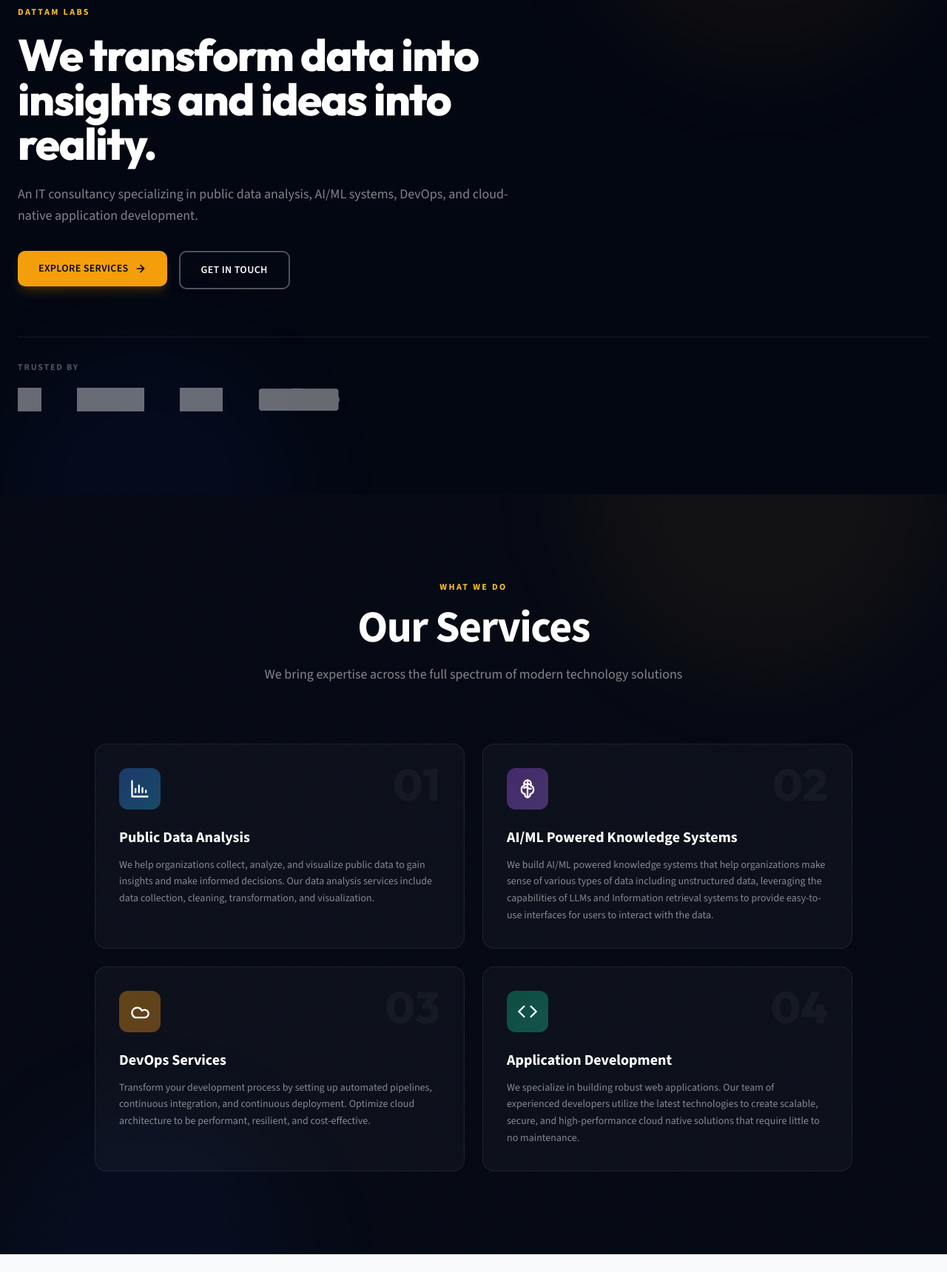
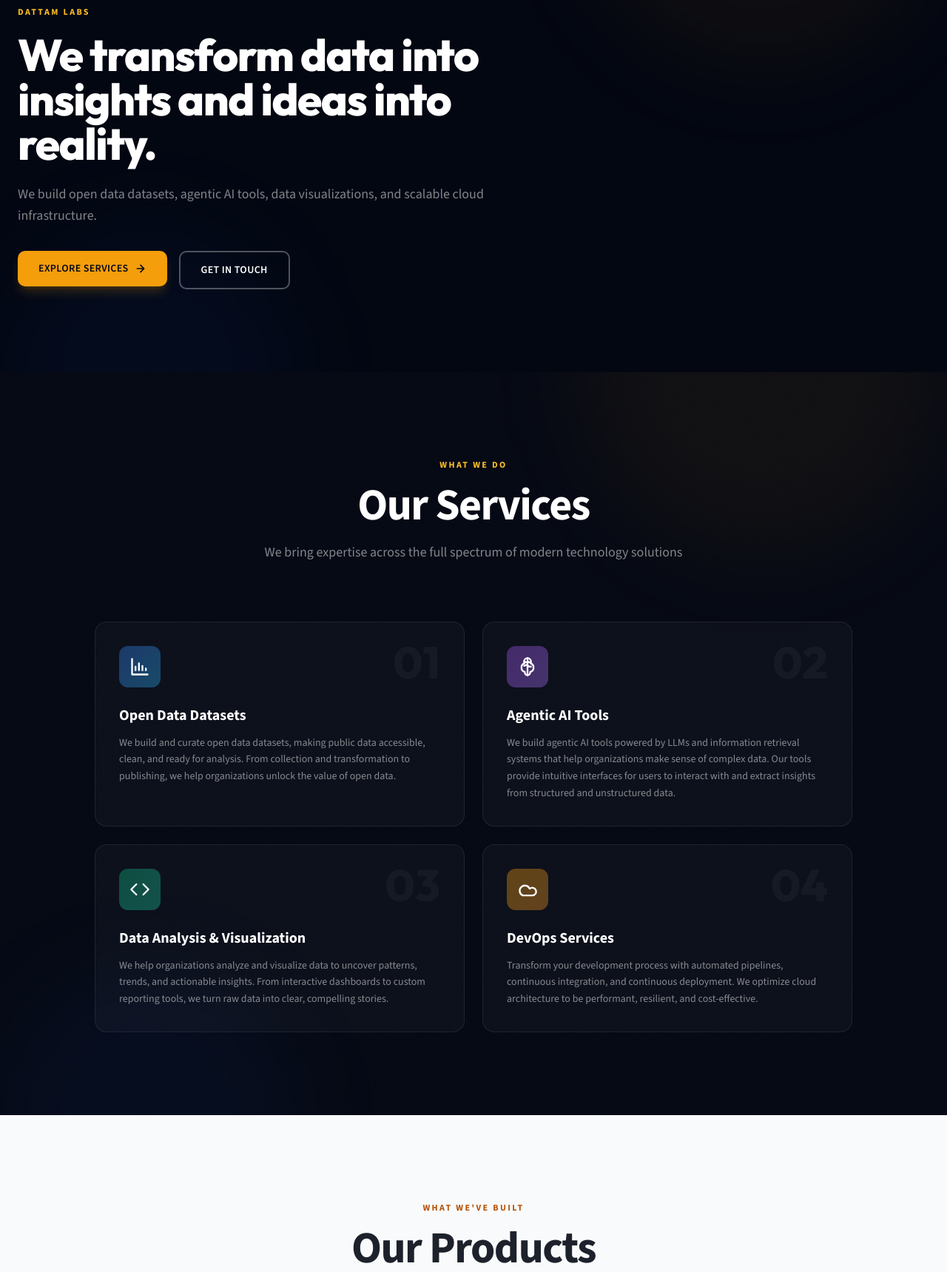
Before and after one commit to dattam-in/dattam.in, an Astro site in the folder apps/dattam-v1/: page / in a window 1280 px wide. Shown: the part 157-1876 px from the top of the page at 74% size. Built offline with nearby package versions, Linux system fonts and the light colour scheme; Astro itself is replaced by a stand-in of ours; no server answers.

Commit message:
Update services to match actual work areas, fix hero section

```diff
--- a/apps/dattam-v1/src/components/Hero.astro
+++ b/apps/dattam-v1/src/components/Hero.astro
@@ -13,7 +13,7 @@
         We transform data into insights and ideas into reality.
       </h1>
       <p class="text-lg text-white/50 mb-8 max-w-2xl leading-relaxed">
-        An IT consultancy specializing in public data analysis, AI/ML systems, DevOps, and cloud-native application development.
+        We build open data datasets, agentic AI tools, data visualizations, and scalable cloud infrastructure.
       </p>
       <div class="flex flex-col sm:flex-row items-start gap-4">
         <a href="#services" class="btn-primary">
@@ -25,16 +25,5 @@
         </a>
       </div>
     </div>
-
-    <!-- Inline social proof -->
-    <div class="mt-16 pt-8 border-t border-white/[0.08]">
-      <p class="text-xs font-bold tracking-[0.15em] uppercase text-white/30 mb-5">Trusted by</p>
-      <div class="flex flex-wrap items-center gap-8 md:gap-12">
-        <img src="/clients/chartr_logo.jpg" alt="Chartr logo" width="100" height="40" loading="eager" class="h-8 w-auto brightness-0 invert opacity-40" />
-        <img src="/clients/pradhilogo.jpg" alt="Pradhi logo" width="100" height="40" loading="eager" class="h-8 w-auto brightness-0 invert opacity-40" />
-        <img src="/clients/ceewlogo.jpg" alt="CEEW logo" width="100" height="40" loading="eager" class="h-8 w-auto brightness-0 invert opacity-40" />
-        <img src="/clients/startechlogo.png" alt="StarTech365 logo" width="100" height="40" loading="eager" class="h-8 w-auto brightness-0 invert opacity-40" />
-      </div>
-    </div>
   </div>
 </section>
--- a/apps/dattam-v1/src/components/ServicesSection.astro
+++ b/apps/dattam-v1/src/components/ServicesSection.astro
@@ -3,35 +3,35 @@
 
 const services = [
   {
-    title: 'Public Data Analysis',
-    desc: 'We help organizations collect, analyze, and visualize public data to gain insights and make informed decisions. Our data analysis services include data collection, cleaning, transformation, and visualization.',
+    title: 'Open Data Datasets',
+    desc: 'We build and curate open data datasets, making public data accessible, clean, and ready for analysis. From collection and transformation to publishing, we help organizations unlock the value of open data.',
     icon: chartBarIcon,
     accent: 'from-blue-500 to-cyan-400',
     glow: 'bg-blue-500/20',
     num: '01',
   },
   {
-    title: 'AI/ML Powered Knowledge Systems',
-    desc: 'We build AI/ML powered knowledge systems that help organizations make sense of various types of data including unstructured data, leveraging the capabilities of LLMs and Information retrieval systems to provide easy-to-use interfaces for users to interact with the data.',
+    title: 'Agentic AI Tools',
+    desc: 'We build agentic AI tools powered by LLMs and information retrieval systems that help organizations make sense of complex data. Our tools provide intuitive interfaces for users to interact with and extract insights from structured and unstructured data.',
     icon: brainIcon,
     accent: 'from-purple-500 to-violet-400',
     glow: 'bg-purple-500/20',
     num: '02',
   },
   {
+    title: 'Data Analysis & Visualization',
+    desc: 'We help organizations analyze and visualize data to uncover patterns, trends, and actionable insights. From interactive dashboards to custom reporting tools, we turn raw data into clear, compelling stories.',
+    icon: codeIcon,
+    accent: 'from-emerald-500 to-teal-400',
+    glow: 'bg-emerald-500/20',
+    num: '03',
+  },
+  {
     title: 'DevOps Services',
-    desc: 'Transform your development process by setting up automated pipelines, continuous integration, and continuous deployment. Optimize cloud architecture to be performant, resilient, and cost-effective.',
+    desc: 'Transform your development process with automated pipelines, continuous integration, and continuous deployment. We optimize cloud architecture to be performant, resilient, and cost-effective.',
     icon: cloudIcon,
     accent: 'from-amber-500 to-orange-400',
     glow: 'bg-amber-500/20',
-    num: '03',
-  },
-  {
-    title: 'Application Development',
-    desc: 'We specialize in building robust web applications. Our team of experienced developers utilize the latest technologies to create scalable, secure, and high-performance cloud native solutions that require little to no maintenance.',
-    icon: codeIcon,
-    accent: 'from-emerald-500 to-teal-400',
-    glow: 'bg-emerald-500/20',
     num: '04',
   },
 ];
```
